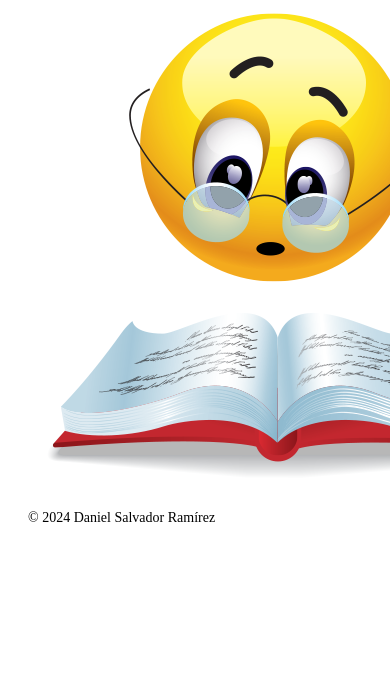
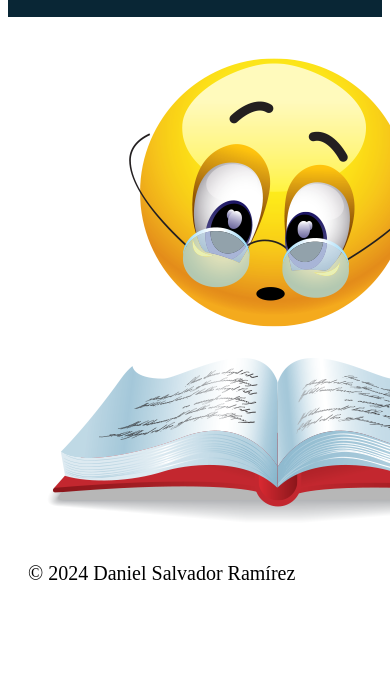
Before and after one commit to danielsalv/algebra, a plain HTML site: page index.html in a window 390 px wide. Shown: the part 164-844 px from the top of the page. Drawn offline with nearby package versions, Linux system fonts and the light colour scheme.

Commit message:
Update styles.css

```diff
--- a/styles.css
+++ b/styles.css
@@ -1,11 +1,5 @@
 body {
   font-size: 20px; /* Tamaño de fuente global para todo el cuerpo del documento */
-}
-/* Consulta de medios para dispositivos móviles */
-@media only screen and (max-width: 600px) {
-  body {
-    font-size: 14px; /* Tamaño de la letra más pequeño para dispositivos móviles */
-  }
 }
 .container {
   margin: 0 auto; /* Centrar horizontalmente */
```
